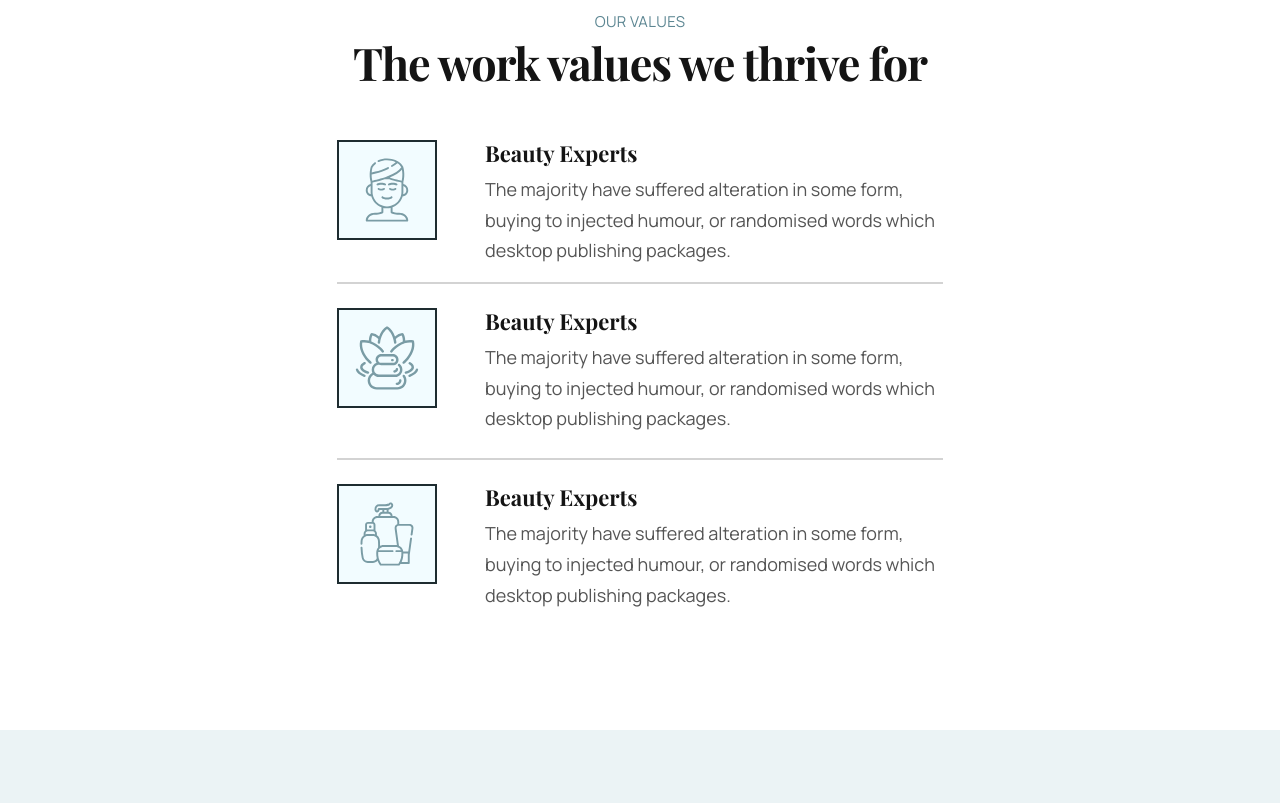
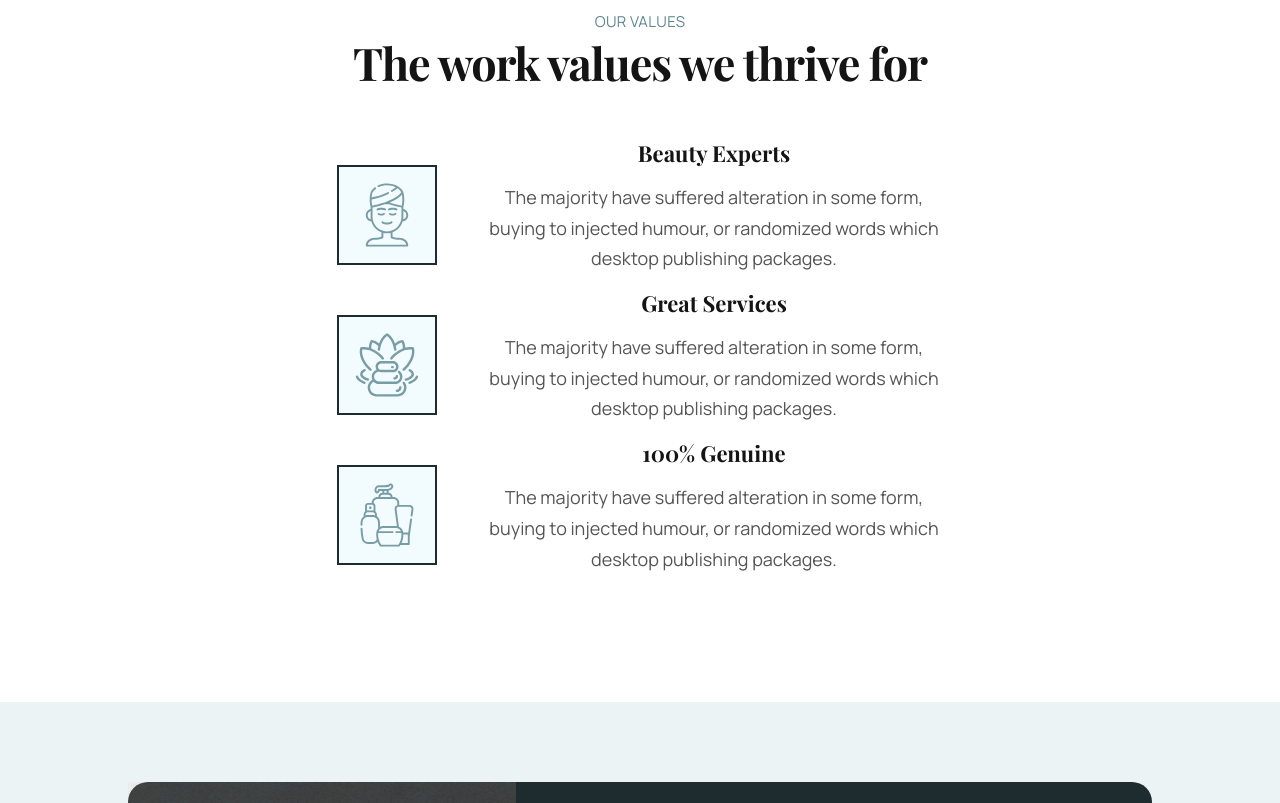
Before and after one commit to FatemeGhalandari/Beautyness, a React (Vite) app: page /About in a window 1280 px wide. Shown: the part 520-1323 px from the top of the page. Built offline with nearby package versions, Linux system fonts and the light colour scheme.

Commit message:
Fix bugs

```diff
--- a/src/components/About/Banner.jsx
+++ b/src/components/About/Banner.jsx
@@ -1,11 +1,11 @@
 const Banner = () => {
   return (
     <div className="bg-[#1E2C30] w-full sm:relative">
-      <div className="bg-bg1 w-full flex py-20 justify-center flex-col items-center">
+      <div className="bg-bg1 w-full flex sm:py-20 py-24 sm:px-0 px-2 justify-center flex-col items-center">
         <p className="text-[#FFF] text-center font-manrope text-[15px] font-normal leading-[154.5%] tracking-wide uppercase">
           SHORT STORY ABOUT US
         </p>
-        <h4 className="text-[#FFF] text-center font-playfair text-[50px] font-semibold leading-[120%] tracking-tight max-w-[650px]">
+        <h4 className="text-[#FFF] text-center font-playfair sm:text-[50px] text-[40px] font-semibold leading-[120%] tracking-tight max-w-[650px]">
           The big story behind our beautyness center
         </h4>
         <button
--- a/src/components/About/Features.jsx
+++ b/src/components/About/Features.jsx
@@ -1,72 +1,16 @@
-import { about1, about2, about3 } from "../../assets";
+import FeatureCard from "./FeatureCard";
 
 const Features = () => {
   return (
-    <div className="flex flex-col justify-center items-center py-16">
+    <div className="flex flex-col justify-center items-center py-16 sm:px-0 px-4">
       <p className="text-[#5C8692] font-manrope text-[15px] font-normal leading-[154.5%] tracking-wide uppercase">
         Our Values
       </p>
-      <h4 className="text-[#141414] font-playfair text-[45px] font-semibold leading-[130%] tracking-tight">
+      <h4 className="text-[#141414] font-playfair sm:text-[45px] text-[30px] text-center font-semibold leading-[130%] tracking-tight">
         The work values we thrive for
       </h4>
       <div className="flex flex-col py-8">
-        <div className="flex flex-col py-4">
-          <div className="flex flex-row gap-12">
-            <img
-              src={about1}
-              alt="feature1"
-              className="w-[100px] h-[100px] border-2 border-[#1E2C30] py-4 bg-[#F2FCFF]"
-            />
-            <div className="flex flex-col gap-2">
-              <h4 className="text-[#141414] font-playfair text-[22px] font-bold leading-[120%]">
-                Beauty Experts
-              </h4>
-              <p className="text-[#555] font-manrope text-[18px] font-normal leading-[170%] max-w-[458px] ">
-                The majority have suffered alteration in some form, buying to
-                injected humour, or randomised words which desktop publishing
-                packages.
-              </p>
-            </div>
-          </div>
-        </div>
-        <div className="flex flex-col border-t-[#D3D3D3] border-t-2 py-6">
-          <div className="flex flex-row gap-12">
-            <img
-              src={about2}
-              alt="feature2"
-              className="w-[100px] h-[100px] border-2 border-[#1E2C30] py-4 bg-[#F2FCFF]"
-            />
-            <div className="flex flex-col gap-2">
-              <h4 className="text-[#141414] font-playfair text-[22px] font-bold leading-[120%]">
-                Beauty Experts
-              </h4>
-              <p className="text-[#555] font-manrope text-[18px] font-normal leading-[170%] max-w-[458px] ">
-                The majority have suffered alteration in some form, buying to
-                injected humour, or randomised words which desktop publishing
-                packages.
-              </p>
-            </div>
-          </div>
-        </div>
-        <div className="flex flex-col border-t-[#D3D3D3] border-t-2 py-6">
-          <div className="flex flex-row gap-12">
-            <img
-              src={about3}
-              alt="feature3"
-              className="w-[100px] h-[100px] border-2 border-[#1E2C30] py-4 bg-[#F2FCFF]"
-            />
-            <div className="flex flex-col gap-2">
-              <h4 className="text-[#141414] font-playfair text-[22px] font-bold leading-[120%]">
-                Beauty Experts
-              </h4>
-              <p className="text-[#555] font-manrope text-[18px] font-normal leading-[170%] max-w-[458px] ">
-                The majority have suffered alteration in some form, buying to
-                injected humour, or randomised words which desktop publishing
-                packages.
-              </p>
-            </div>
-          </div>
-        </div>
+        <FeatureCard />
       </div>
     </div>
   );
--- a/src/components/Appointment.jsx
+++ b/src/components/Appointment.jsx
@@ -1,6 +1,6 @@
 import styles from "../styles";
-import OfferCard from "./OfferCard";
-import OfferForm from "./OfferForm";
+import OfferCard from "../components/OfferCard";
+import OfferForm from "../components/OfferForm";
 
 const Appointment = () => (
   <div className="flex md:flex-row flex-col md:px-48 px-2 justify-center  items-center py-24 gap-24 bg-[#EDF5F7]">
--- a/src/components/Header.jsx
+++ b/src/components/Header.jsx
@@ -1,10 +1,6 @@
 import { useState } from "react";
 import {
   Logo,
-  call,
-  facebook,
-  linkedIn,
-  twitter,
   reservation,
   close,
   menu,
@@ -16,7 +12,7 @@ const Header = () => {
   const [toggle, setToggle] = useState(false);
   return (
     <nav className="w-full flex py-4 justify-between items-center navbar sm:px-16 ss:px-8 px-4">
-      <div className="flex px-8">
+      <div className="flex sm:px-8 px-4">
         <NavLink to="/" className="flex sm:px-16 md:px-8">
           <img
             src={Logo}
--- a/src/constants/index.js
+++ b/src/constants/index.js
@@ -149,7 +149,7 @@ export const footerLinks = [
   },
 ];
 
-import { expert1, expert2, expert3 } from "../assets"
+import { expert1, expert2, expert3 } from "../assets";
 export const experts = [
   {
     id: "expert1",
@@ -176,3 +176,28 @@ export const experts = [
       "I must explain to you how all this mistaken idea of denouncing pleasure that will arise praising pain",
   },
 ];
+
+import { about1, about2, about3 } from "../assets";
+export const values = [
+  {
+    id: "value1",
+    avatar: about1,
+    title: "Beauty Experts",
+    description:
+      "The majority have suffered alteration in some form, buying to injected humour, or randomized words which desktop publishing packages.",
+  },
+  {
+    id: "value2",
+    avatar: about2,
+    title: "Great Services",
+    description:
+      "The majority have suffered alteration in some form, buying to injected humour, or randomized words which desktop publishing packages.",
+  },
+  {
+    id: "value3",
+    avatar: about3,
+    title: "100% Genuine",
+    description:
+      "The majority have suffered alteration in some form, buying to injected humour, or randomized words which desktop publishing packages.",
+  },
+];
--- a/src/pages/About.jsx
+++ b/src/pages/About.jsx
@@ -2,7 +2,7 @@ import Banner from "../components/About/Banner";
 import Features from "../components/About/Features";
 import AboutUs from "../components/About/AboutUs";
 import Experts from "../components/About/Experts";
-import Testimonials from "../components/About/Testimonials";
+import Testimonials from "../components/Testimonials";
 import Share from "../components/About/Share";
 
 import styles from "../styles";
```
